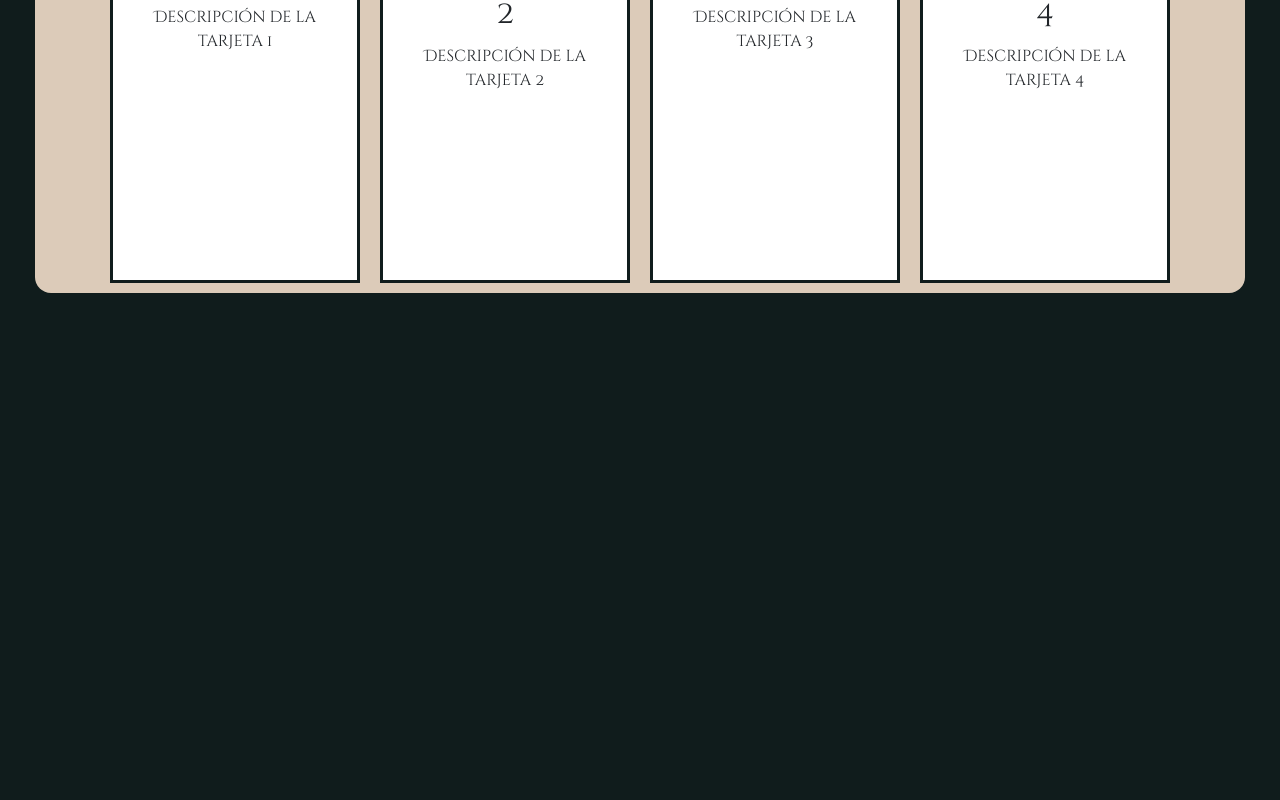
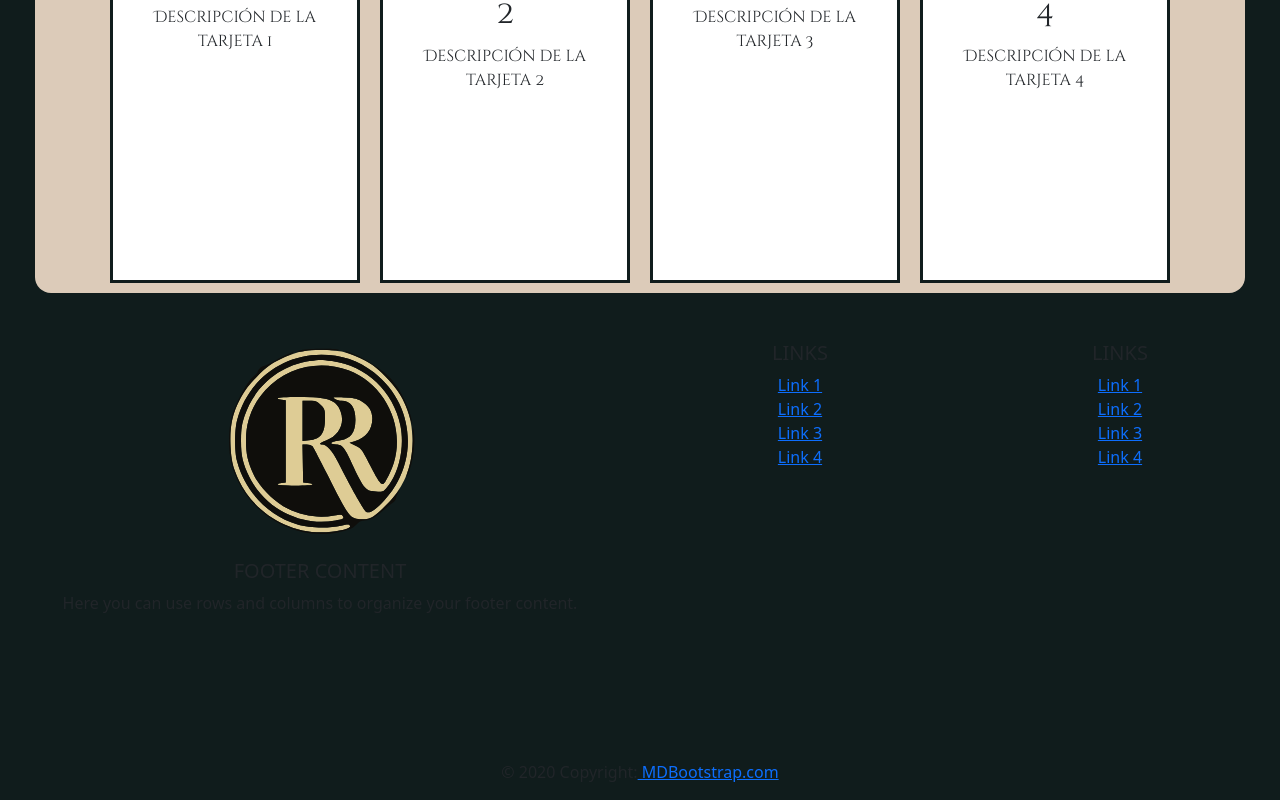
Before and after one commit to rafaortega191/rollingRestaurant-frontend, a React (Vite) app: page /acercadenosotros in a window 1280 px wide. Shown: the part 536-1336 px from the top of the page. Before the commit the page ends 853 px from the top, so only its background shows below. Built offline with nearby package versions, Linux system fonts and the light colour scheme; no server answers.

Commit message:
agregue logo al footer

```diff
--- a/src/components/common/Footer.jsx
+++ b/src/components/common/Footer.jsx
@@ -1,10 +1,19 @@
 import React from "react"
-
+import { Navbar, Container, Nav, Button, Image } from "react-bootstrap";
+import { Link, NavLink, useNavigate } from "react-router-dom";
+import logo from "../../assets/trace.svg";
 
 const Footer = () => <footer className="page-footer font-small blue pt-4">
     <div className="container-fluid text-center text-md-left">
         <div className="row">
-            <div className="col-md-6 mt-md-0 mt-3">
+            <div className="col-md-6 mt-md-0 mt-3"> <Link to="/">
+          <Image
+            src={logo}
+            alt="Logo"
+            style={{ width: '50%', height: '50%', objectFit: 'relative' }}
+            className="mb-3"
+          />
+        </Link>
                 <h5 className="text-uppercase">Footer Content</h5>
                 <p>Here you can use rows and columns to organize your footer content.</p>
             </div>
--- a/src/components/views/Acercadenosotros.jsx
+++ b/src/components/views/Acercadenosotros.jsx
@@ -3,6 +3,7 @@ import 'bootstrap/dist/css/bootstrap.css';
 import './acercadenosotros.css'
 import auto from '../../assets/auto.jpg'
 import CustomNav from '../common/CustomNav.jsx';
+import Footer from '../common/Footer';
 
 
 const Acercadenosotros = () => {
@@ -45,6 +46,7 @@ const Acercadenosotros = () => {
             />
           </div>
           <br />
+        <Footer/>
         </div>
       );
 };
```
